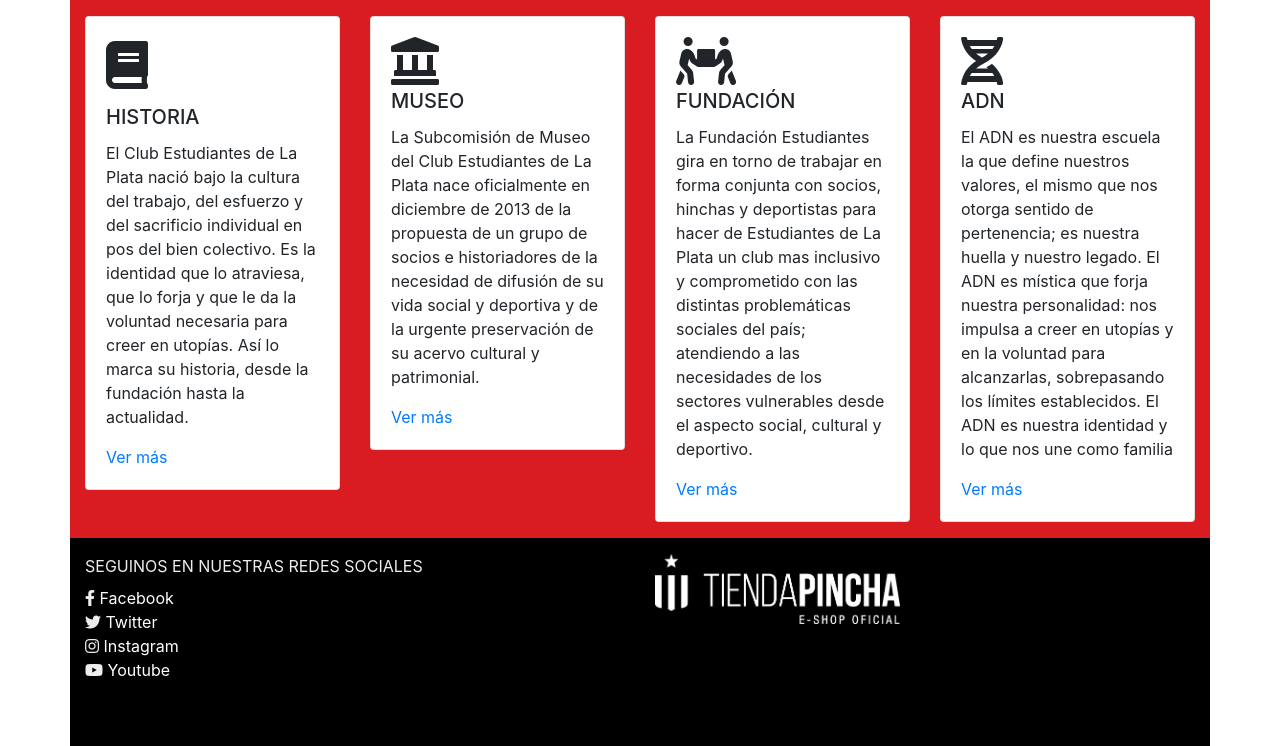
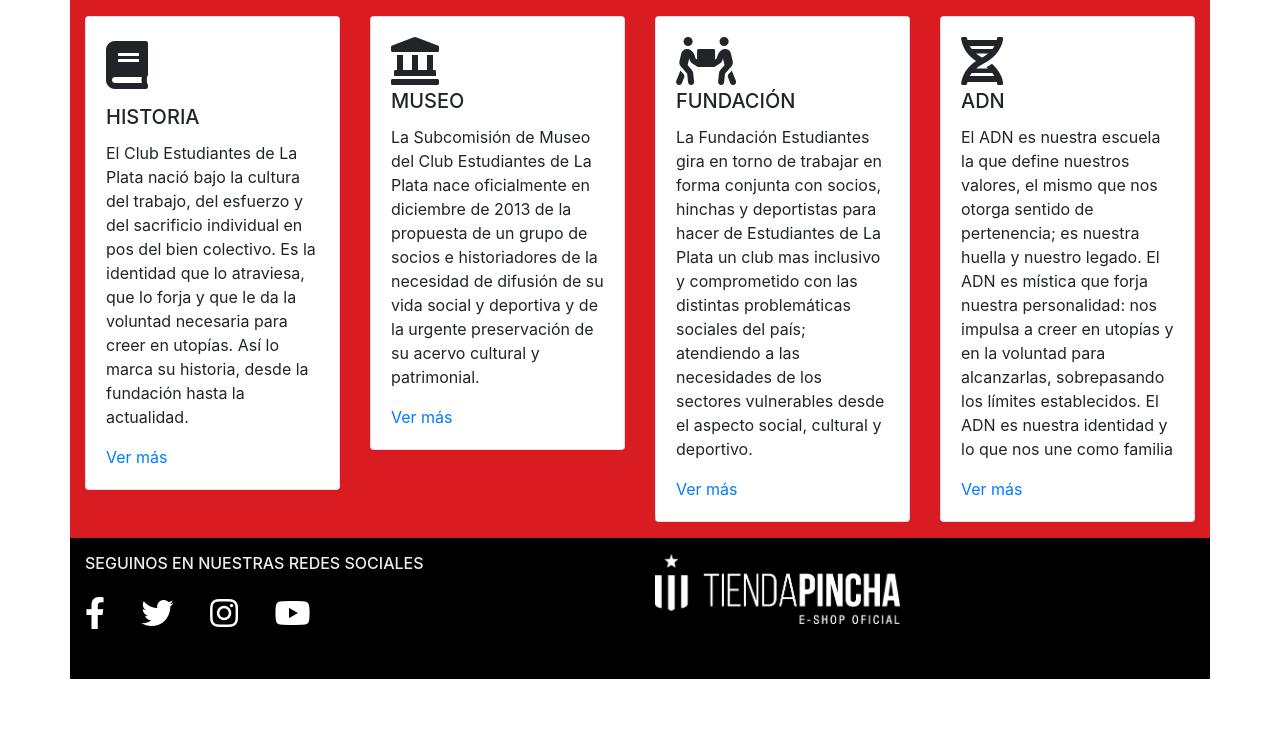
Before and after one commit to gnfreytes/curso-edelp, a plain HTML site: page index.html in a window 1280 px wide. Shown: the part 694-1440 px from the top of the page. After the commit the page ends 1373 px from the top, so only its background shows below. Drawn offline with nearby package versions, Linux system fonts and the light colour scheme.

Commit message:
Add files via upload

```diff
--- a/css/estilo.css
+++ b/css/estilo.css
@@ -10,14 +10,26 @@
   background-color: #DE1D22;
 }
 
-#color-fondo-c2{
-  background-color: #d91c22;
-}
-
 .bg-gris{
   background-color: #ededed;
 }
 
-.bg-black {
+.bg-black{
   background-color: black;
 }
+
+.fa-facebook-f{
+  color: white;
+}
+
+.fa-twitter{
+  color: white;
+}
+
+.fa-instagram{
+  color: white;
+}
+
+.fa-youtube{
+  color: white;
+}
--- a/index.html
+++ b/index.html
@@ -166,20 +166,17 @@
   <div class="container bg-black">
     <div class="row">
       <div id="color-de-texto" class="col-sm mt-3 mb-5">
-      SEGUINOS EN NUESTRAS REDES SOCIALES
-       <ul class="list-unstyled mt-2">
-          <li><i class="fab fa-facebook-f"></i> <a href="https://www.facebook.com/EdelpOficial/" style="color:white;">Facebook</a></li>
-          <li><i class="fab fa-twitter"></i> <a href="https://twitter.com/edelpoficial" style="color:white;">Twitter</a></li>
-          <li><i class="fab fa-instagram"></i> <a href="https://www.instagram.com/edelpoficial/" style="color:white;">Instagram</a></li>
-          <li><i class="fab fa-youtube"></i> <a href="https://www.youtube.com/edelpoficial" style="color:white;">Youtube</a></li>
-        </ul>
+        <h6 class="footer-heading mb-4">SEGUINOS EN NUESTRAS REDES SOCIALES</h6>
+        <a href="https://www.facebook.com/EdelpOficial/" class="pr-3"><span class="fab fa-facebook-f fa-2x"></span></a>
+        <a href="https://twitter.com/edelpoficial" class="pl-3 pr-3"><span class="fab fa-twitter fa-2x"></span></a>
+        <a href="https://www.instagram.com/edelpoficial/" class="pl-3 pr-3"><span class="fab fa-instagram fa-2x"></span></a>
+        <a href="https://www.youtube.com/edelpoficial" class="pl-3 pr-3"><span class="fab fa-youtube fa-2x"></span></a>
       </div>
       <div class="col-sm mt-3 mb-5">
         <a title="Tienda Pincha" href=" https://www.tiendapincha.com/"><img src="img\logo_tienda.png" alt="TiendaPincha" class=width="50" height="70"></a>
       </div>
       </div>
      </div>
-    </div>
   </footer>
 <!-- Footer -->
 
```
